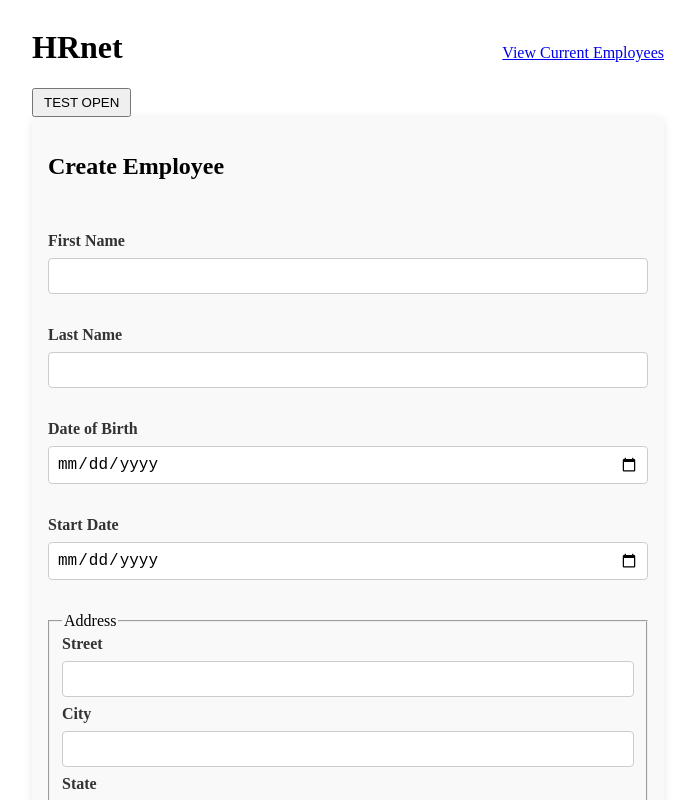
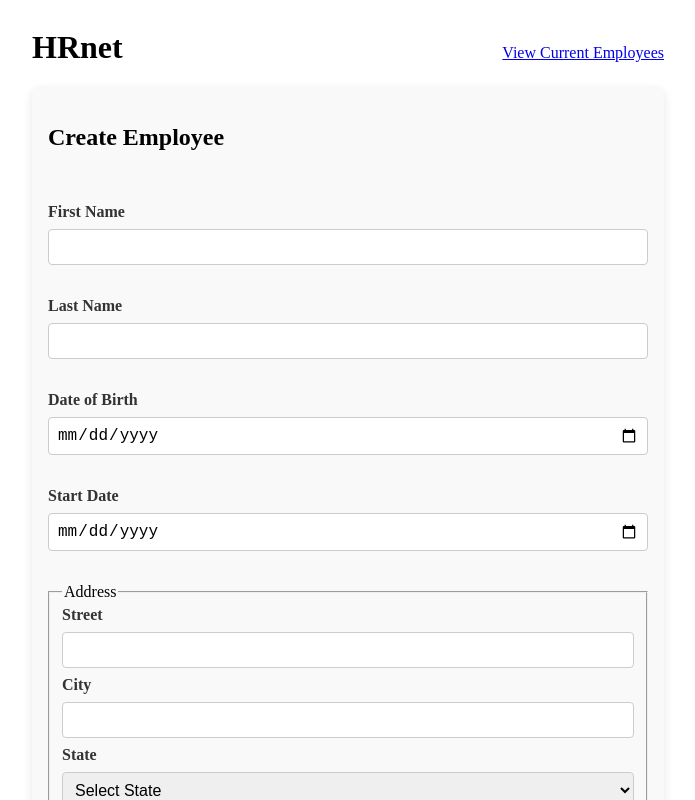
Before and after one commit to dubar-jeremy/oc-p14-wealthealth, a React (Vite) app: page / in a window 1280 px wide. Shown: the top 800 px of the page, without its empty margins (292-987 px from the left). Built offline with nearby package versions, Linux system fonts and the light colour scheme.

Commit message:
remove button

```diff
--- a/src/forms/createEmployee/CreateEmployeeForm.tsx
+++ b/src/forms/createEmployee/CreateEmployeeForm.tsx
@@ -52,7 +52,6 @@ const CreateEmployeeForm = () => {
 
   return (
     <>
-      <button onClick={() => setIsOpen(true)}>TEST OPEN</button>
       <form
         onSubmit={handleSubmit(onSubmit)}
         id="create-employee"
```
